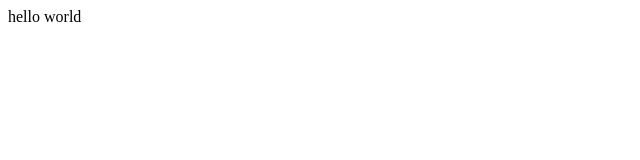
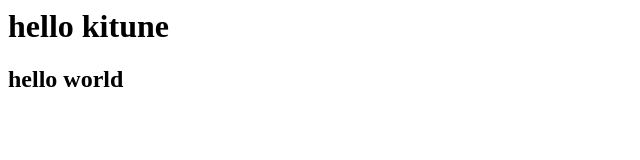
Before and after one commit to bunkei-kitsune/mysite, a plain HTML site: page index.html in a window 1280 px wide. Shown: the whole page, without its empty margins (0-640 px from the left). Drawn offline with Linux system fonts and the light colour scheme.

Commit message:
タグ追加

```diff
--- a/index.html
+++ b/index.html
@@ -1 +1,2 @@
-hello world
+<h1>hello kitune</h1>
+<h2>hello world</h2>
```
